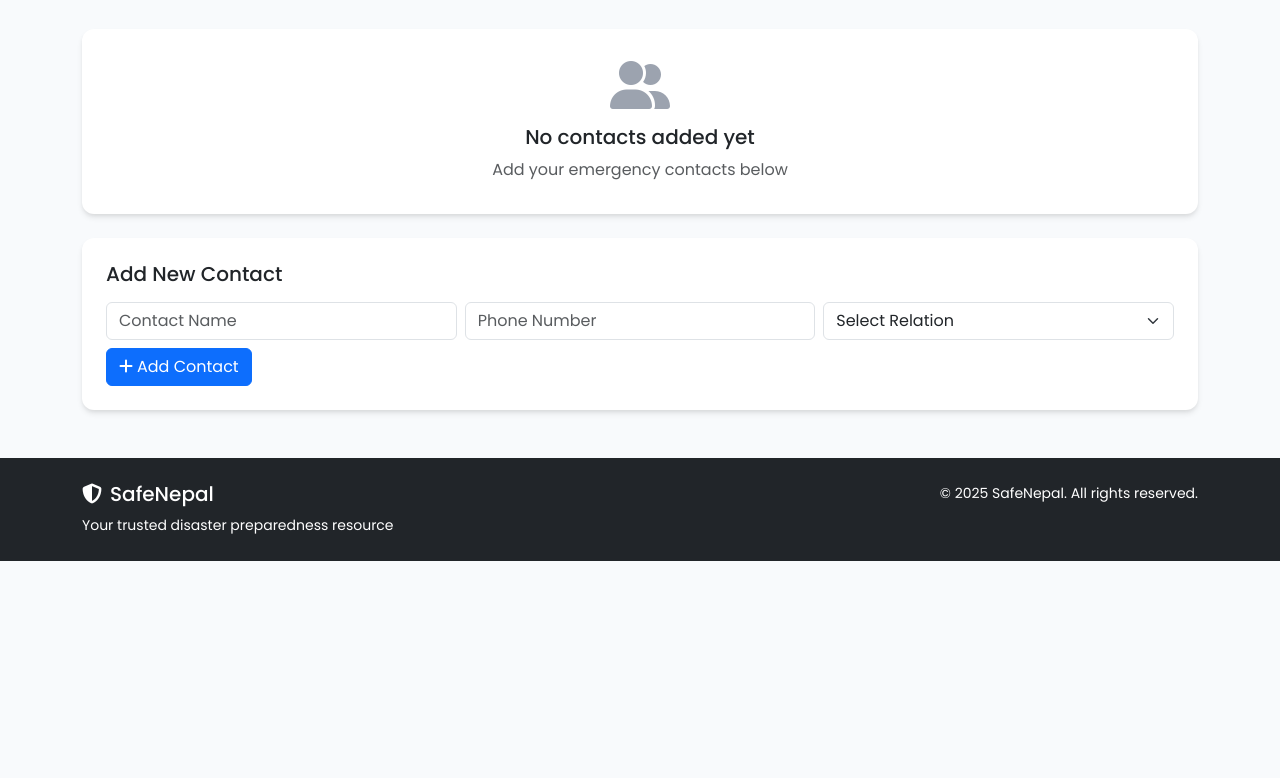
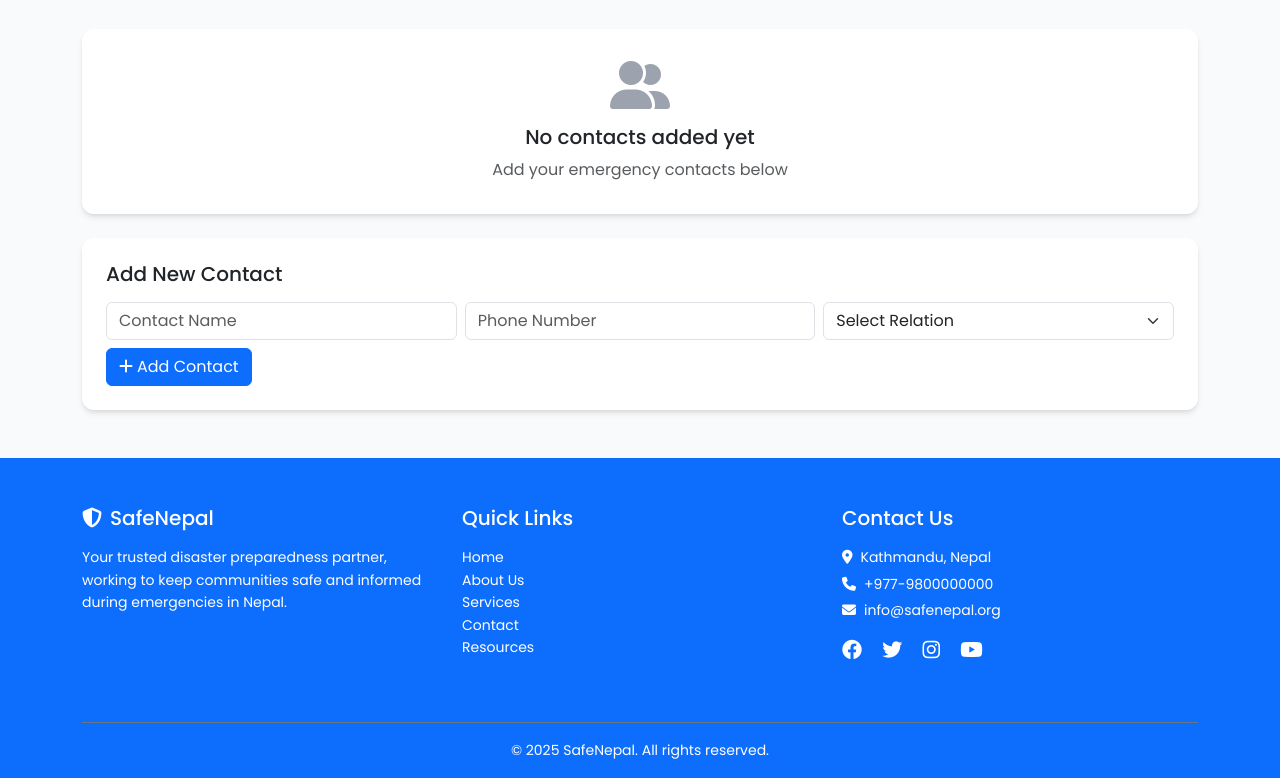
Before and after one commit to kinjalsgitacc/safe-nepal, a website: page contacts.html in a window 1280 px wide. Shown: the part 674-1452 px from the top of the page. Before the commit the page ends 1235 px from the top, so only its background shows below. Drawn offline with nearby package versions, Linux system fonts and the light colour scheme.

Commit message:
Update contacts.html

```diff
--- a/contacts.html
+++ b/contacts.html
@@ -355,23 +355,54 @@
         </div>
     </div>
 
-    <!-- Footer -->
-    <footer class="bg-dark text-white py-4">
+       <footer class="bg-primary text-white pt-5 pb-3">
         <div class="container">
             <div class="row">
-                <div class="col-md-6 mb-3 mb-md-0">
-                    <h3 class="h5">
+                <!-- Logo & Description -->
+                <div class="col-md-4 mb-4">
+                    <h3 class="h5 mb-3">
                         <i class="fas fa-shield-alt me-2"></i>SafeNepal
                     </h3>
-                    <p class="small mb-0">Your trusted disaster preparedness resource</p>
+                    <p class="small">
+                        Your trusted disaster preparedness partner, working to keep communities safe and informed during emergencies in Nepal.
+                    </p>
                 </div>
-                <div class="col-md-6 text-md-end">
-                    <p class="small mb-0">&copy; 2025 SafeNepal. All rights reserved.</p>
+
+                <!-- Quick Links -->
+                <div class="col-md-4 mb-4">
+                    <h5 class="mb-3">Quick Links</h5>
+                    <ul class="list-unstyled small">
+                        <li><a href="index.html" class="text-white text-decoration-none">Home</a></li>
+                        <li><a href="about.html" class="text-white text-decoration-none">About Us</a></li>
+                        <li><a href="services.html" class="text-white text-decoration-none">Services</a></li>
+                        <li><a href="contact.html" class="text-white text-decoration-none">Contact</a></li>
+                        <li><a href="resources.html" class="text-white text-decoration-none">Resources</a></li>
+                    </ul>
                 </div>
+
+                <!-- Contact Info -->
+                <div class="col-md-4 mb-4">
+                    <h5 class="mb-3">Contact Us</h5>
+                    <p class="small mb-1"><i class="fas fa-map-marker-alt me-2"></i>Kathmandu, Nepal</p>
+                    <p class="small mb-1"><i class="fas fa-phone me-2"></i>+977-9800000000</p>
+                    <p class="small mb-3"><i class="fas fa-envelope me-2"></i>info@safenepal.org</p>
+
+                    <!-- Social Media -->
+                    <div>
+                        <a href="#" class="text-white me-3"><i class="fab fa-facebook fa-lg"></i></a>
+                        <a href="#" class="text-white me-3"><i class="fab fa-twitter fa-lg"></i></a>
+                        <a href="#" class="text-white me-3"><i class="fab fa-instagram fa-lg"></i></a>
+                        <a href="#" class="text-white"><i class="fab fa-youtube fa-lg"></i></a>
+                    </div>
+                </div>
+            </div>
+
+            <!-- Bottom line -->
+            <div class="text-center mt-4 border-top border-secondary pt-3">
+                <p class="small mb-0">&copy; 2025 SafeNepal. All rights reserved.</p>
             </div>
         </div>
     </footer>
-
     <!-- Scripts -->
     <script src="https://cdn.jsdelivr.net/npm/bootstrap@5.3.0/dist/js/bootstrap.bundle.min.js"></script>
     <script>
```
